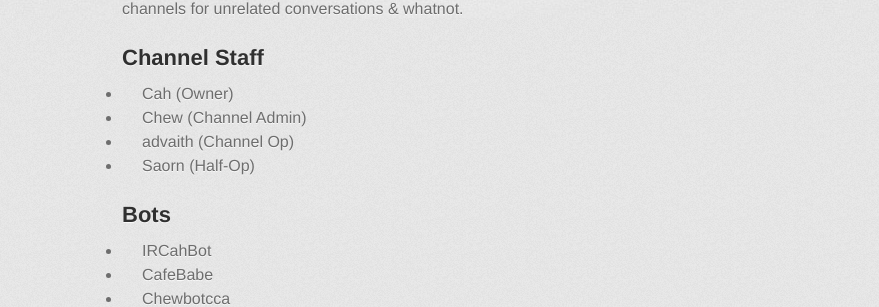
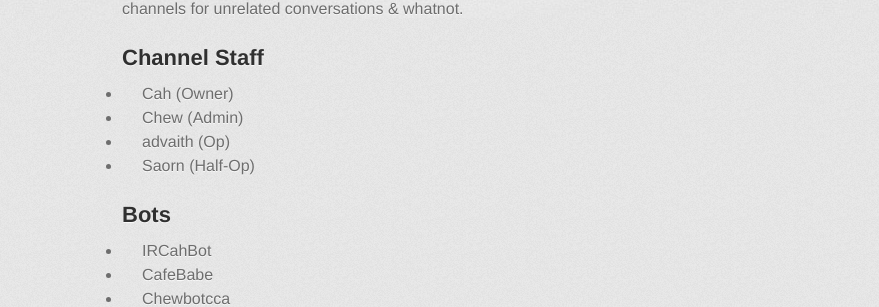
Before and after one commit to ChewChat/chew.chat, a Jekyll site: the page built from channels/ircahbot.md, in a window 1280 px wide. Shown: the part 555-862 px from the top of the page, without its empty margins (208-1087 px from the left). Built offline with Jekyll 4.4.1, drawn with Linux system fonts in a browser that asks for light colours; some web fonts are replaced; our own code applies the rules of GitHub Pages for plain Markdown files.

Commit message:
Remove "channel" from rank in #ircahbot, is it really necessary?

```diff
--- a/channels/ircahbot.md
+++ b/channels/ircahbot.md
@@ -19,8 +19,8 @@ Try to limit conversation solely towards IRCB or using its commands, we have oth
 ## Channel Staff
 
 - Cah (Owner)
-- Chew (Channel Admin)
-- advaith (Channel Op)
+- Chew (Admin)
+- advaith (Op)
 - Saorn (Half-Op)
 
 ## Bots
```
